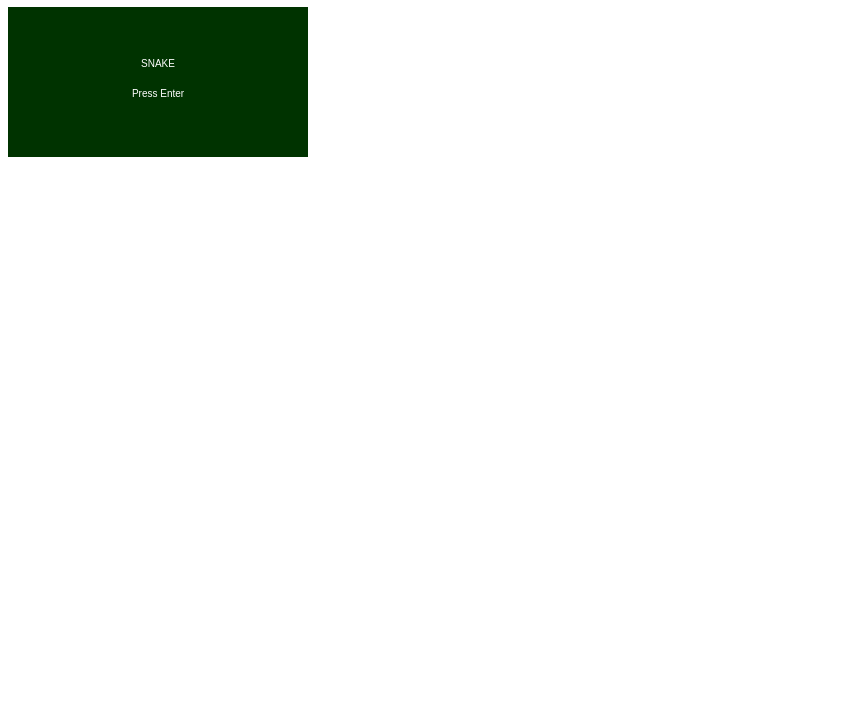
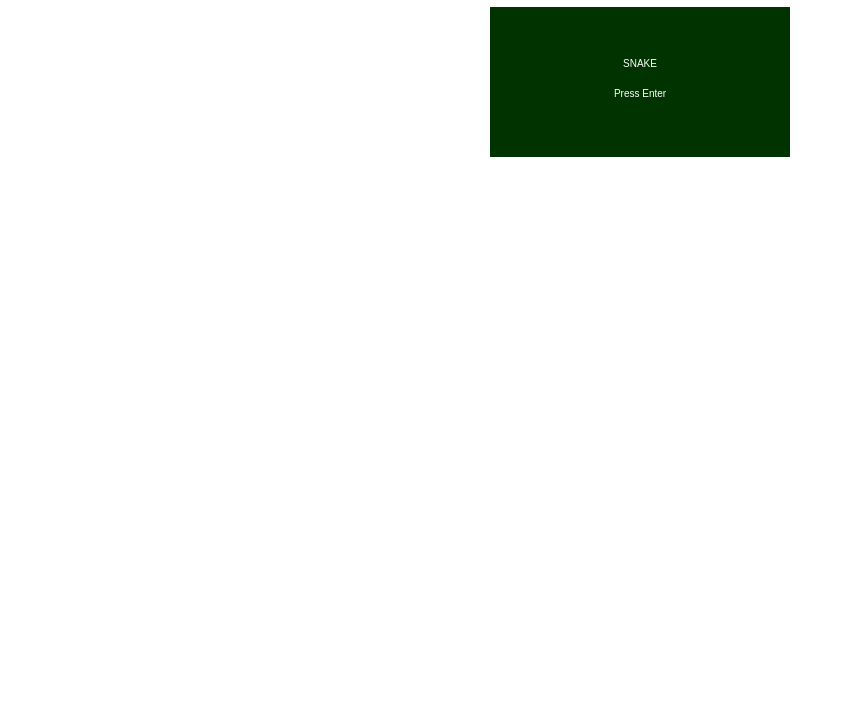
Before and after one commit to alejandogodoy/radiumGame, a plain HTML site: page index.html in a window 1280 px wide. Shown: the part 73-800 px from the top of the page, without its empty margins (0-854 px from the left). Drawn offline with Linux system fonts and the light colour scheme.

Commit message:
Centering the content in the index file

```diff
--- a/index.html
+++ b/index.html
@@ -6,7 +6,7 @@
 <!--[if lte IE 8]><meta http-equiv="X-UA-Compatible" content="chrome=1" /><![endif]-->
 <title>My First Canvas Game</title>
 </head>
-<body>
+<body style="margin: 0; padding: 0; text-align: center">
 <h1>My First Canvas Game</h1>
 <p><canvas id="canvas" width="300" height="150" style="background:#999">
 Canvas not supported by your browser.
```
